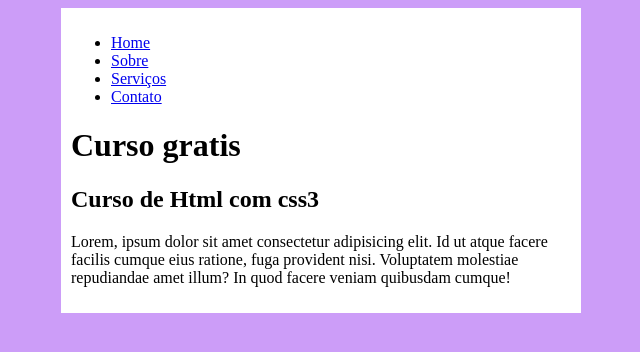
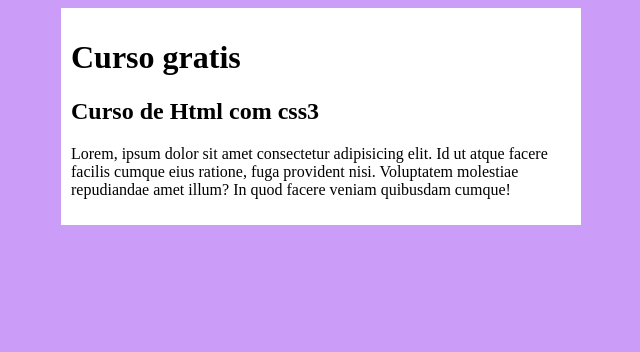
Before and after one commit to Jerrypro07/Projetosite_testbranch, a plain HTML site: page Index.html in a window 1280 px wide. Shown: the whole page, without its empty margins (319-959 px from the left). Drawn offline with Linux system fonts and the light colour scheme.

Commit message:
updaTE Main

```diff
--- a/Index.html
+++ b/Index.html
@@ -9,16 +9,6 @@
 <body>
     <main>
         <header>
-
-            <nav>
-                <ul>
-                    <li><a href="#">Home</a></li>
-                    <li><a href="#">Sobre</a></li>
-                    <li><a href="#">Serviços</a></li>
-                    <li><a href="#">Contato</a></li>
-                </ul>
-            </nav>
-
             <h1>Curso gratis</h1>
         </header>
 <article>
```
